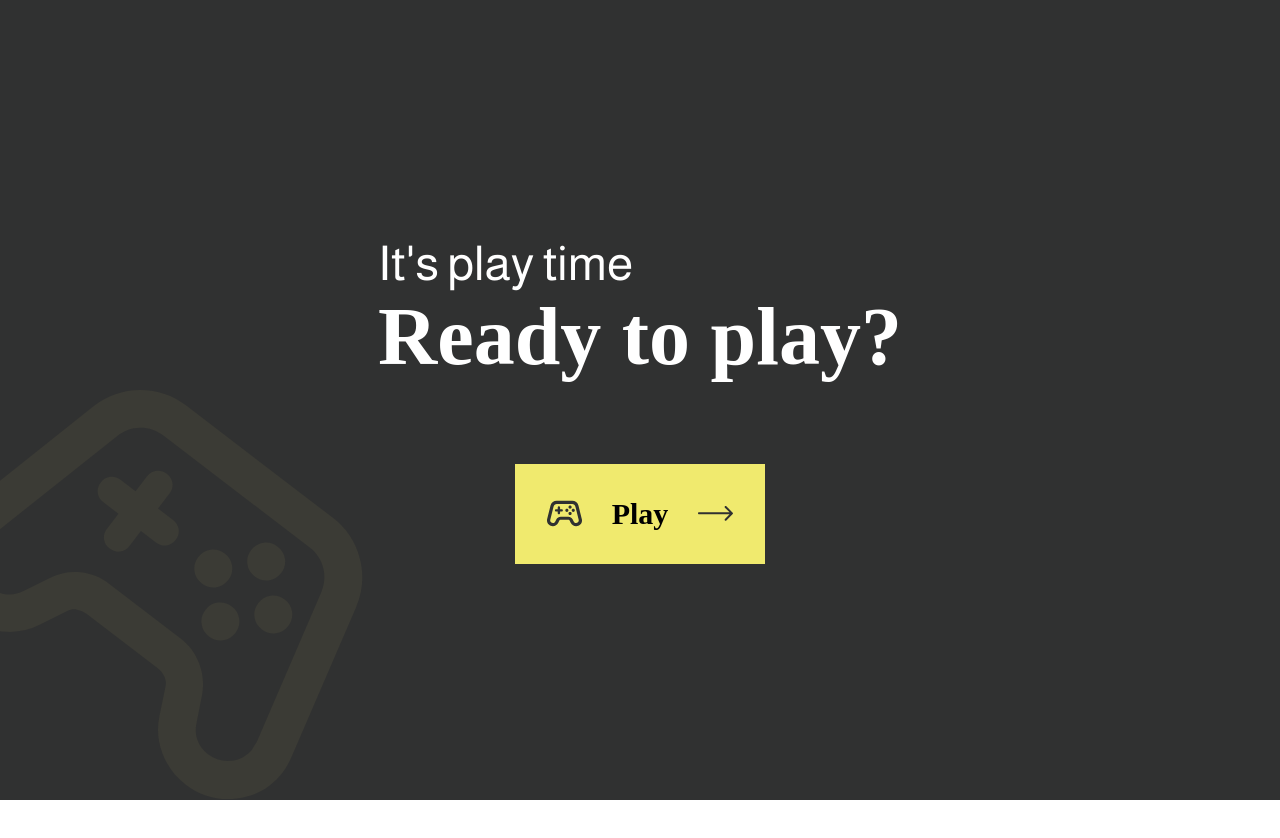
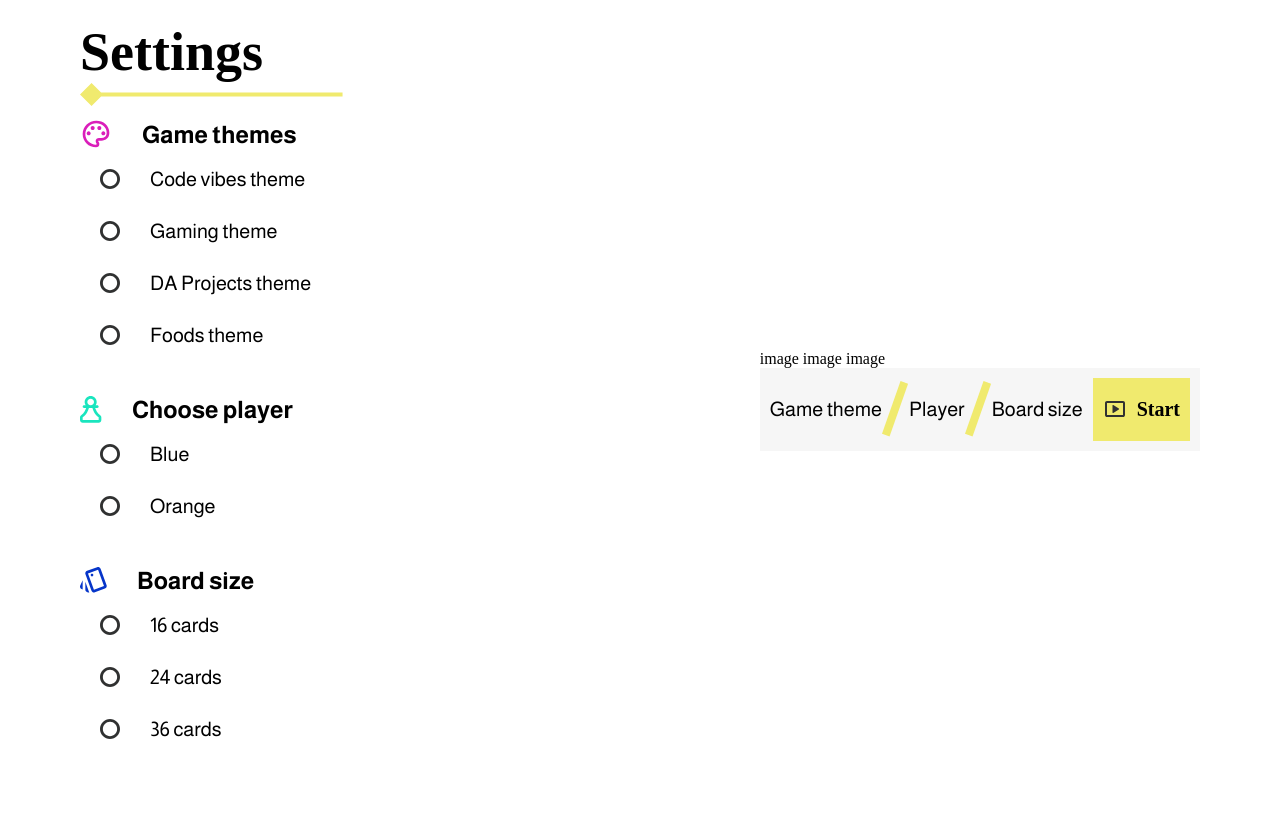
Before and after one commit to hld2705/Memory, a website built with Vite: page index.html in a window 1280 px wide. Before the commit the page ends 800 px from the top, so only its background shows below. Built offline with nearby package versions, Linux system fonts and the light colour scheme; files whose address does not match are found by name; a web font is replaced by a local one.

Commit message:
finnished visually the settings page, decided to put everything inside one main menu.ts all the variabels and player choices, that in return are going to return the needed info, getting the picture and the small details

```diff
--- a/index.html
+++ b/index.html
@@ -7,26 +7,107 @@
     <link rel="preconnect" href="https://fonts.googleapis.com">
     <link rel="preconnect" href="https://fonts.gstatic.com" crossorigin>
     <link href="https://fonts.googleapis.com/css2?family=Almarai:wght@300;400;700;800&display=swap" rel="stylesheet">
-    <link href="https://fonts.googleapis.com/css2?family=Almarai:wght@300;400;700;800&family=Red+Rose:wght@300..700&display=swap" rel="stylesheet">
+    <link
+        href="https://fonts.googleapis.com/css2?family=Almarai:wght@300;400;700;800&family=Red+Rose:wght@300..700&display=swap"
+        rel="stylesheet">
     <link href="./src/style.scss" rel="stylesheet">
     <title>Memory</title>
 </head>
 
 <body>
 
-    <div id="welcoming_screen" class="welcome_screen"></div>
+    <!-- <div id="welcoming_screen" class="welcome_screen"></div> -->
 
+    <aside>
+        <h1 class="asideh1">Settings</h1>
+        <img src="./public/assets/Line 3.svg">
+        <section class="textsection">
+            <div class="textsection__title">
+                <img src="./public/assets/palette.svg">
+                <p>Game themes</p>
+            </div>
+            <div class="textsection__selection" id="code_vibes_theme">
+                <div class="textsection__selector">
+                    <img src="./public/assets/selection_circle.svg">
+                    <p>Code vibes theme</p>
+                </div>
+                <div class="textsection__selector" id="gaming_theme">
+                    <img src="./public/assets/selection_circle.svg">
+                    <p>Gaming theme</p>
+                </div>
+                <div class="textsection__selector" id="da_projects_theme">
+                    <img src="./public/assets/selection_circle.svg">
+                    <p>DA Projects theme</p>
+                </div>
+                <div class="textsection__selector" id="foods_theme">
+                    <img src="./public/assets/selection_circle.svg">
+                    <p>Foods theme</p>
+                </div>
+            </div>
+        </section>
 
-    <!-- <section id="field">
-        <button id="card" class="card">
-            <div class="card__inner">
-                <div class="card__face card__face--front"></div>
-                <div class="card__face card__face--back"></div>
+        <section class="textsection">
+            <div class="textsection__title">
+                <img src="./public/assets/chess_pawn.svg">
+                <p>Choose player</p>
             </div>
-        </button>
-    </section> -->
+            <div class="textsection__selection">
+                <div class="textsection__selector" id="player_blue">
+                    <img src="./public/assets/selection_circle.svg">
+                    <p>Blue</p>
+                </div>
+                <div class="textsection__selector" id="player_orange">
+                    <img src="./public/assets/selection_circle.svg">
+                    <p>Orange</p>
+                </div>
+            </div>
+        </section>
+
+        <section class="textsection">
+            <div class="textsection__title">
+                <img src="./public/assets/style.svg">
+                <p>Board size</p>
+            </div>
+            <div class="textsection__selection">
+                <div class="textsection__selector" id="16_cards">
+                    <img src="./public/assets/selection_circle.svg">
+                    <p>16 cards</p>
+                </div>
+                <div class="textsection__selector" id="24_cards">
+                    <img src="./public/assets/selection_circle.svg">
+                    <p>24 cards</p>
+                </div>
+                <div class="textsection__selector" id="36_cards">
+                    <img src="./public/assets/selection_circle.svg">
+                    <p>36 cards</p>
+                </div>
+            </div>
+        </section>
+    </aside>
+
+    <aside>
+        <section>
+            image image image
+        </section>
+        <section>
+            <div class="selectedbar">
+                <div class="selectedbar__text">
+                    <p>Game theme</p>
+                    <img src="./public/assets/Line 6.svg">
+                    <p>Player</p>
+                    <img src="./public/assets/Line 6.svg">
+                    <p>Board size</p>
+                </div>
+                <div class="startbutton">
+                    <img class="startbutton__img" src="./public/assets/smart_display.svg">
+                    <p>Start</p>
+                </div>
+            </div>
+        </section>
+    </aside>
 
     <script type="module" src="./src/main.ts"></script>
+    <script type="module" src="./src/menu.ts"></script>
 </body>
 
 </html>
--- a/src/main.ts
+++ b/src/main.ts
@@ -22,15 +22,17 @@ const welcome = document.getElementById("welcoming_screen");
 function welcomingScreen() {
     if (welcome) {
         welcome.innerHTML = welcomingScreenTemplate();
+        document.getElementById("play_button")?.addEventListener("click", closeWelcomingScreen);
     }
 }
 
-document.querySelector(".play_button")?.addEventListener("click", closeWelcomingScreen);
-
 function closeWelcomingScreen() {
-const welcome = document.getElementById("welcoming_screen_black");
-    if(welcome){
-        welcome.remove()
+    const welcome = document.getElementById("welcoming_screen");
+    if (welcome) {
+        welcome.style.transition = "transform 0.5s ease-in-out";
+        welcome.style.transform = "translateX(100vw)";
+        setTimeout(() => {
+            welcome.style.display = "none";
+        }, 500);
     }
-    console.log("clicked");
 }
--- a/src/style.scss
+++ b/src/style.scss
@@ -1,7 +1,9 @@
-@use './styles/scss/abstract/mixin';
+@use './styles/scss/abstract/mixin' as mx;
 @use './styles/scss/components/main';
+@use './styles/scss/pages/menu';
 
 body {
     height: 100vh;
     margin: 0 auto;
+    @include mx.flex-center($direction: row, $justify: space-between, $align: center);
 }
--- a/src/styles/scss/abstract/_mixin.scss
+++ b/src/styles/scss/abstract/_mixin.scss
@@ -1,6 +1,22 @@
-@mixin flex-center($direction: row, $justify: center, $align: center){
+@mixin flex-center($direction: row, $justify: center, $align: center) {
     display: flex;
     flex-direction: $direction;
     justify-content: $justify;
     align-items: $align;
 }
+
+@mixin red-rose($align: center, $size: 20px, $style: normal, $weight: 500) {
+    font-family: "Red Rose";
+    font-weight: $weight;
+    font-style: $style;
+    font-size: $size;
+    text-align: $align;
+}
+
+@mixin almarai($align: center, $size: 20px, $style: normal, $weight: 500) {
+    font-family: "Almarai";
+    font-weight: $weight;
+    font-style: $style;
+    font-size: $size;
+    text-align: $align;
+}
--- a/src/styles/scss/components/_welcomingscreen.scss
+++ b/src/styles/scss/components/_welcomingscreen.scss
@@ -6,7 +6,7 @@
     width: 100%;
     @include mx.flex-center(column);
     text-align: center;
-
+    z-index: 10;
 
     &__black {
         background-color: #303131;
--- /dev/null
+++ b/src/styles/scss/pages/_menu.scss
@@ -0,0 +1,77 @@
+@use '../abstract/mixin' as mx;
+
+.asideh1 {
+    @include mx.red-rose($align: left, $size: 54px, $style: Bold, $weight: 700);
+    margin: 0px;
+}
+
+aside {
+    padding: 80px;
+}
+
+section {
+    @include mx.flex-center($direction: column, $justify: left, $align: flex-start);
+
+}
+
+.textsection {
+    @include mx.almarai($align: center, $size: 20px, $style: normal, $weight: 400);
+    margin-bottom: 30px;
+
+    p {
+        margin: 10px;
+    }
+
+    &__title {
+        @include mx.flex-center($direction: row, $justify: center, $align: center);
+        @include mx.almarai($align: center, $size: 24px, $style: Bold, $weight: 700);
+        gap: 20px;
+    }
+
+    &__selection {
+        @include mx.flex-center($direction: column, $justify: center, $align: flex-start);
+        @include mx.almarai($align: center, $size: 20px, $style: normal, $weight: 700);
+        gap: 10px;
+        padding-left: 20px;
+    }
+
+    &__selector {
+        @include mx.flex-center($direction: row, $justify: center, $align: center);
+        @include mx.almarai($align: center, $size: 20px, $style: normal, $weight: 400);
+        gap: 20px;
+        cursor: pointer;
+    }
+}
+
+.selectedbar {
+    @include mx.flex-center($direction: row, $justify: center, $align: center);
+    @include mx.almarai($align: center, $size: 20px, $style: normal, $weight: 400);
+    background-color: #F6F6F6;
+    padding: 10px;
+    cursor: pointer;
+
+    &__text {
+        @include mx.flex-center($direction: row, $justify: center, $align: center);
+        padding-right: 10px;
+    }
+}
+
+.startbutton {
+    @include mx.flex-center($direction: row, $justify: center, $align: center);
+    @include mx.red-rose($align: center, $size: 20px, $style: Bold, $weight: 700);
+    background-color: #f0ea6e;
+    gap: 10px;
+    padding-left: 10px;
+    padding-right: 10px;
+
+    &:hover {
+        transform: scale(1.1);
+        transition: ease-in-out 0.1s;
+
+        .startbutton__img {
+            transform: rotate(-15deg);
+            transition: ease-in-out 0.1s;
+        }
+    }
+
+}
--- a/src/templates/welcome_screen.ts
+++ b/src/templates/welcome_screen.ts
@@ -6,13 +6,13 @@ export function welcomingScreenTemplate(): string{
                 </div>
                 <div class="controler_button_positioning">
                     <div class="controler_button_positioning__controler">
-                        <img class="controler_img" src="./public/assets/stadia_controller.svg">
+                        <img class="controler_img" src="./assets/stadia_controller.svg">
                     </div>
-                    <div class="play_button">
+                    <div class="play_button" id="play_button">
                         <div class="play_button__square">
-                        <img class="controler_img_small" src="./public/assets/stadia_controller_small.svg">
+                        <img class="controler_img_small" src="./assets/stadia_controller_small.svg">
                         <p>Play</p>
-                        <img class="arrow_img_small" src="./public/assets/Arrow 1.svg">
+                        <img class="arrow_img_small" src="./assets/Arrow 1.svg">
                         </div>
                     </div>
                 </div>
```
Also changed, not shown: dist/assets/Arrow 1.svg (added), dist/assets/index-CAdAK6Qt.js, dist/assets/index-Crjq1ff7.css (deleted), dist/assets/index-RUtcuhB9.css (added), dist/assets/stadia_controller.svg (added), dist/assets/stadia_controller_small.svg (added), dist/index.html, public/assets/Line 3.svg (added), public/assets/Line 6.svg (added), public/assets/chess_pawn.svg (added), public/assets/palette.svg (added), public/assets/selection_circle.svg (added), public/assets/smart_display.svg (added), public/assets/style.svg (added), 1 more files, 1 other file.
